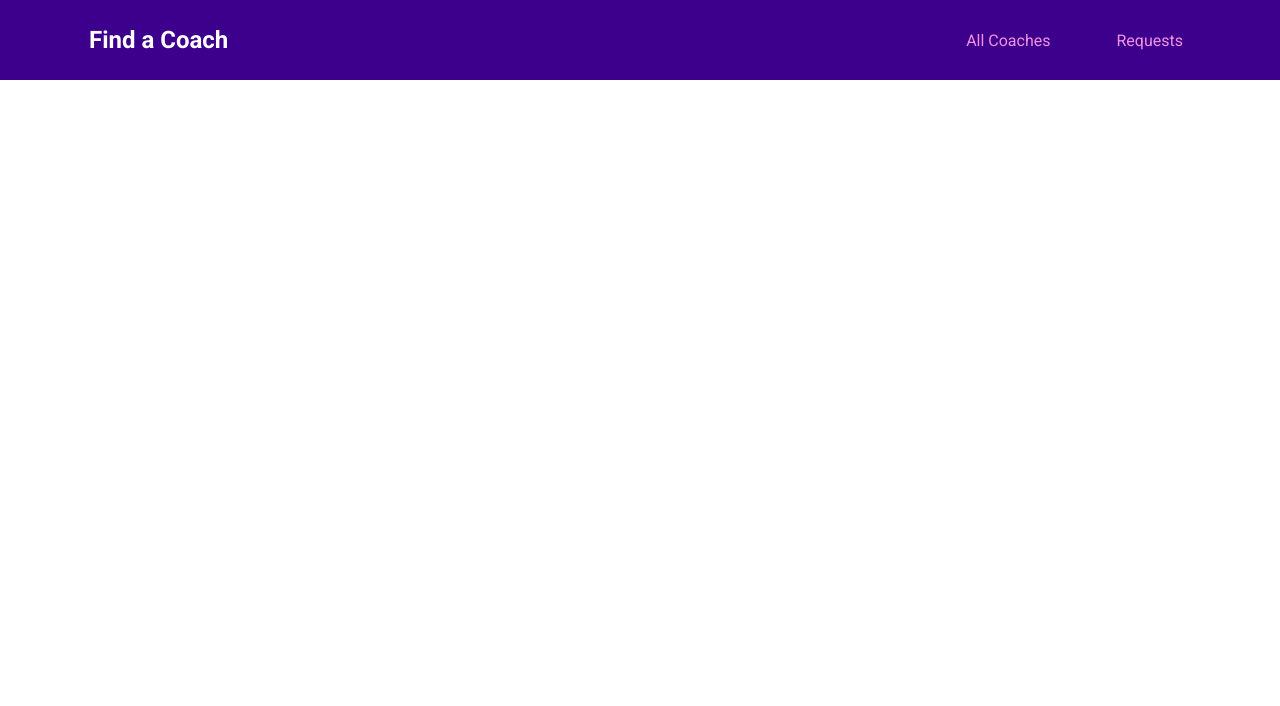
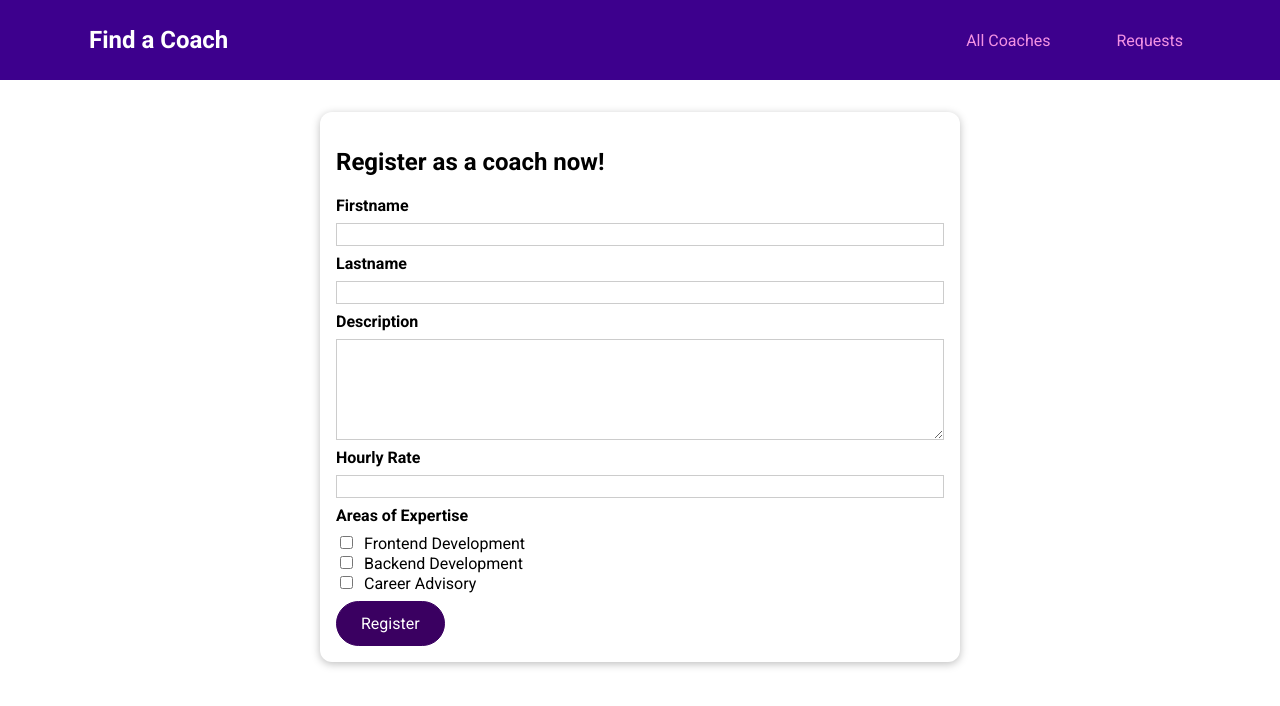
Before and after one commit to itsomid/vuejs-coaching-service, a Vue app: page /register in a window 1280 px wide. Shown: the top 706 px of the page. Built offline with nearby package versions, Linux system fonts and the light colour scheme.

Commit message:
implement coach register form

```diff
--- /dev/null
+++ b/src/components/coaches/CoachForm.vue
@@ -0,0 +1,120 @@
+<template>
+  <form @submit.prevent="submitForm">
+    <div class="form-control">
+      <label for="firstname">Firstname</label>
+      <input type="text" id="firstname" v-model.trim="firstName" />
+    </div>
+    <div class="form-control">
+      <label for="lastname">Lastname</label>
+      <input type="text" id="lastname" v-model.trim="lastName" />
+    </div>
+    <div class="form-control">
+      <label for="description">Description</label>
+      <textarea id="description" rows="5" v-model.trim="description"></textarea>
+    </div>
+    <div class="form-control">
+      <label for="rate">Hourly Rate</label>
+      <input type="number" id="rate" v-model.number="rate" />
+    </div>
+    <div class="form-control">
+      <h3>Areas of Expertise</h3>
+      <div>
+        <input type="checkbox" id="frontend" value="frontend" v-model="areas" />
+        <label for="frontend">Frontend Development</label>
+      </div>
+      <div>
+        <input type="checkbox" id="backend" value="backend" v-model="areas" />
+        <label for="backend">Backend Development</label>
+      </div>
+      <div>
+        <input type="checkbox" id="career" value="career" v-model="areas" />
+        <label for="career">Career Advisory</label>
+      </div>
+    </div>
+    <base-button>Register</base-button>
+  </form>
+</template>
+
+<script>
+export default {
+  data() {
+    return {
+      firstName: '',
+      lastName: '',
+      description: '',
+      rate: null,
+      areas: [],
+    };
+  },
+  methods: {
+    submitForm() {
+      const formData = {
+        first: this.firstName,
+        last: this.lastName,
+        desc: this.description,
+        rate: this.rate,
+        areas: this.areas
+      };
+
+      console.log(formData);
+    }
+  }
+};
+</script>
+
+<style scoped>
+.form-control {
+  margin: 0.5rem 0;
+}
+
+label {
+  font-weight: bold;
+  display: block;
+  margin-bottom: 0.5rem;
+}
+
+input[type="checkbox"] + label {
+  font-weight: normal;
+  display: inline;
+  margin: 0 0 0 0.5rem;
+}
+
+input,
+textarea {
+  display: block;
+  width: 100%;
+  border: 1px solid #ccc;
+  font: inherit;
+}
+
+input:focus,
+textarea:focus {
+  background-color: #f0e6fd;
+  outline: none;
+  border-color: #3d008d;
+}
+
+input[type="checkbox"] {
+  display: inline;
+  width: auto;
+  border: none;
+}
+
+input[type="checkbox"]:focus {
+  outline: #3d008d solid 1px;
+}
+
+h3 {
+  margin: 0.5rem 0;
+  font-size: 1rem;
+}
+
+.invalid label {
+  color: red;
+}
+
+.invalid input,
+.invalid textarea {
+  border: 1px solid red;
+}
+</style>
--- a/src/pages/coaches/CoachRegistration.vue
+++ b/src/pages/coaches/CoachRegistration.vue
@@ -1,3 +1,18 @@
 <template>
-        <div></div>
+  <section>
+    <base-card>
+      <h2>Register as a coach now!</h2>
+      <coach-form></coach-form>
+    </base-card>
+  </section>
 </template>
+
+<script>
+import CoachForm from '../../components/coaches/CoachForm.vue';
+
+export default {
+  components: {
+    CoachForm,
+  },
+};
+</script>
```
